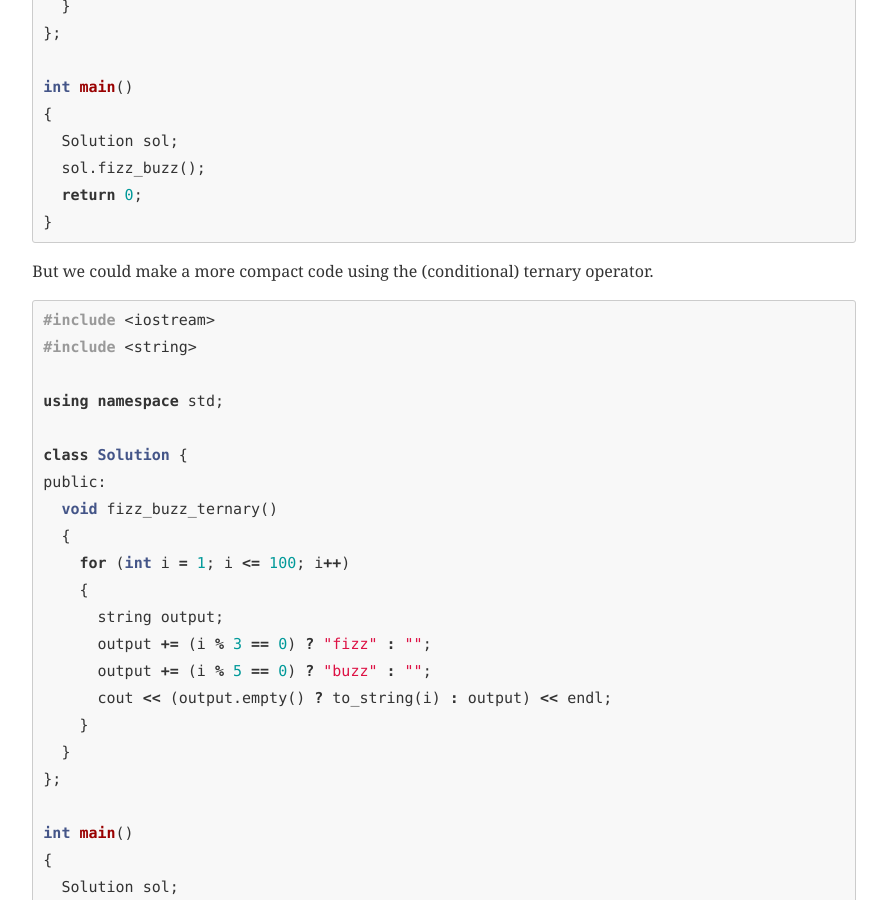
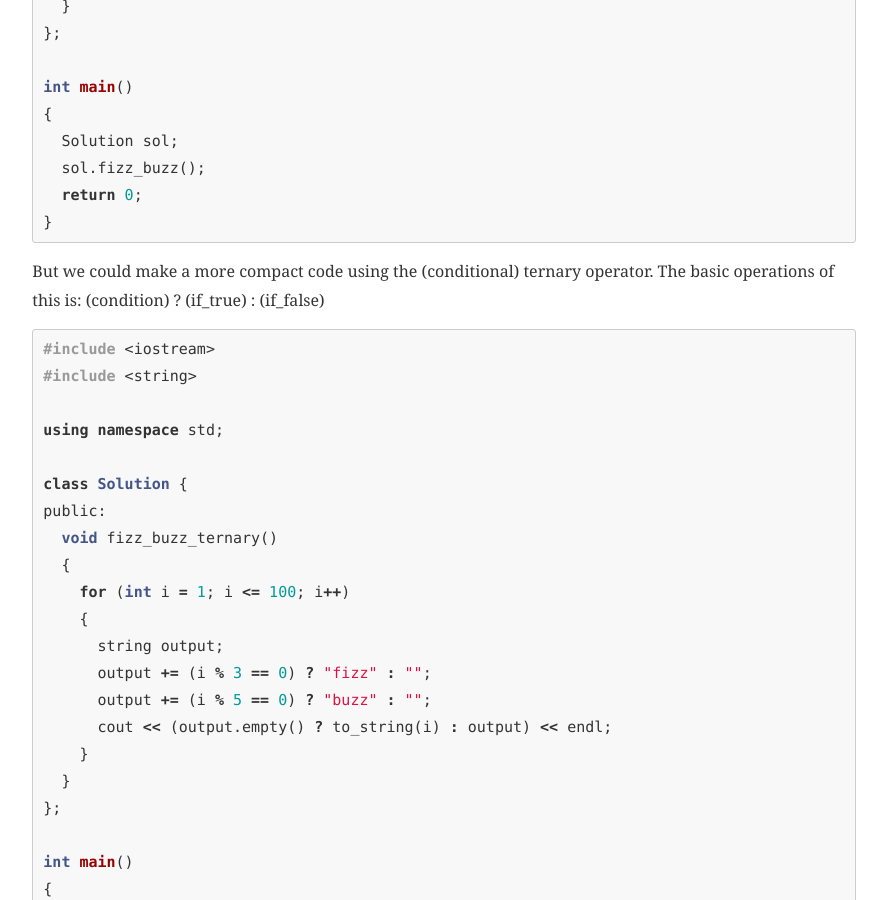
Before and after one commit to niklasnson/niklasnson.github.io, a Jekyll site: the page built from _posts/2016-08-12-solving-the-fizzbuzz-problem-in-cpp.md, in a window 1280 px wide and 900 px high, scrolled down 893 px. Shown: the whole window, without its empty margins (196-1083 px from the left). Built offline with Jekyll 4.4.1, drawn with Linux system fonts in a browser that asks for light colours.

Commit message:
added the fizzbuzz post

```diff
--- a/_posts/2016-08-12-solving-the-fizzbuzz-problem-in-cpp.md
+++ b/_posts/2016-08-12-solving-the-fizzbuzz-problem-in-cpp.md
@@ -42,7 +42,8 @@ int main()
 }
 {% endhighlight %}
 
-But we could make a more compact code using the (conditional) ternary operator.
+But we could make a more compact code using the (conditional) ternary operator. The basic operations of this is:
+(condition) ? (if_true) : (if_false)
 
 {% highlight cpp %}
 #include <iostream>
```
